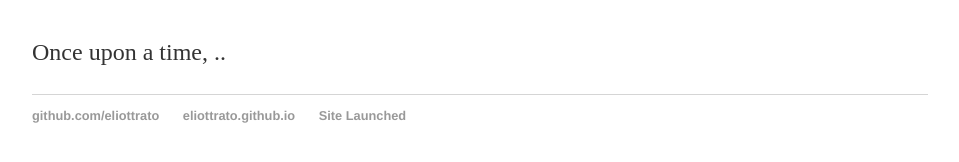
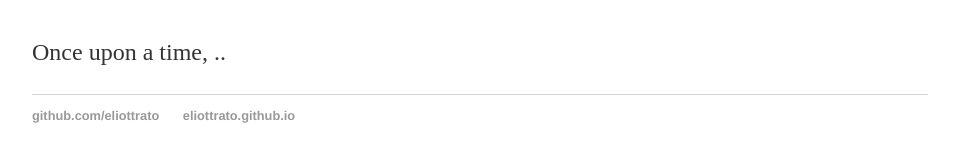
Before and after one commit to eliottrato/eliottrato.github.io, a Jekyll site: the page built from index.html, in a window 1280 px wide. Shown: the part 161-323 px from the top of the page, without its empty margins (160-1119 px from the left). Built offline with Jekyll 4.4.1, drawn with Linux system fonts in a browser that asks for light colours.

Commit message:
Update default.html

```diff
--- a/_layouts/default.html
+++ b/_layouts/default.html
@@ -20,7 +20,6 @@
 <ul>
   <li><a href= "https://github.com/eliottrato" >github.com/eliottrato</a></li>
   <li><a href= "https://eliottrato.github.io" > eliottrato.github.io </a></li>
-  <li><a href="/2021/09/01/site-launched.html" title="Site Launched ">Site Launched </a></li>
 </ul>
 </footer>
 </body>
```
